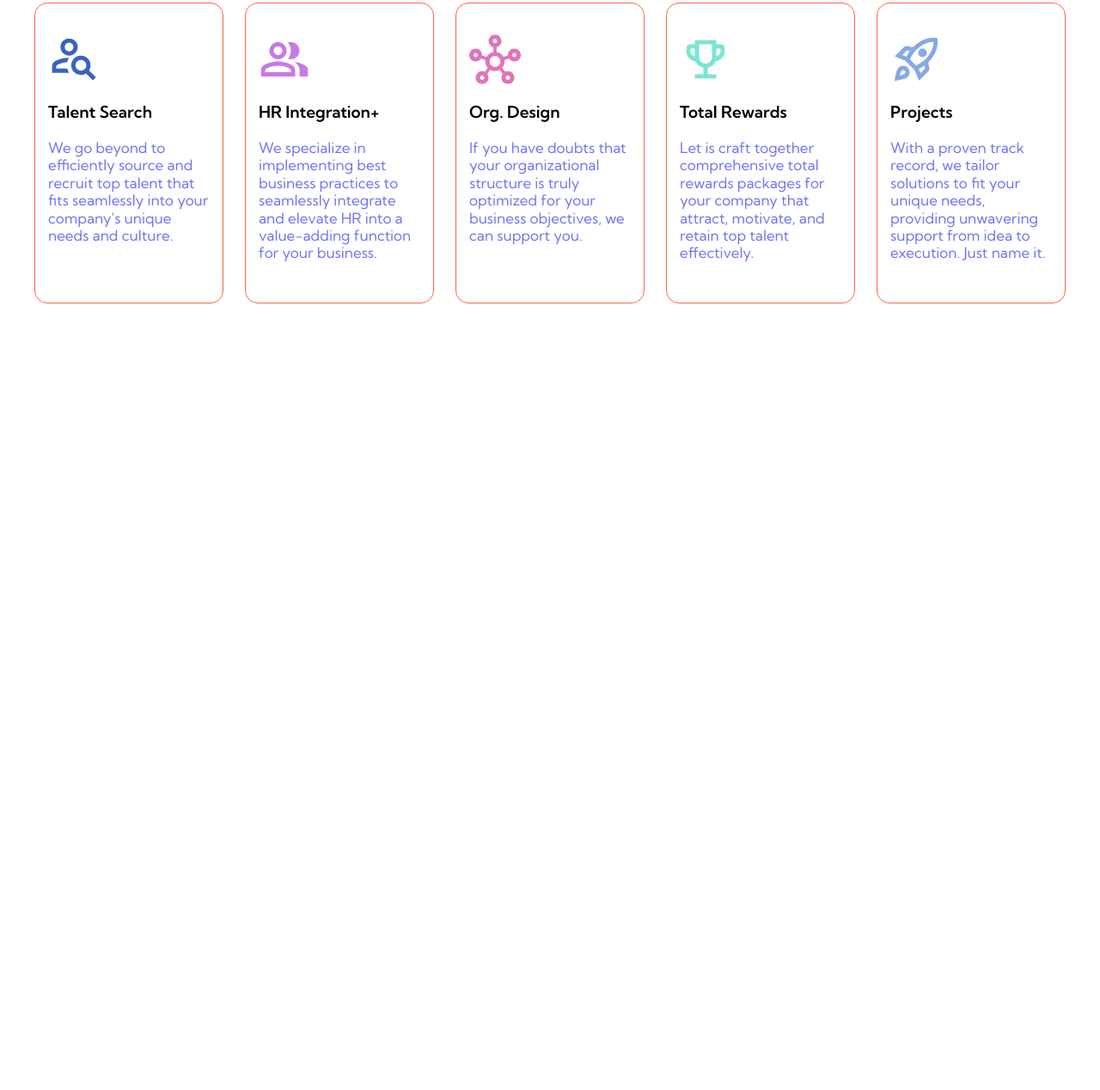
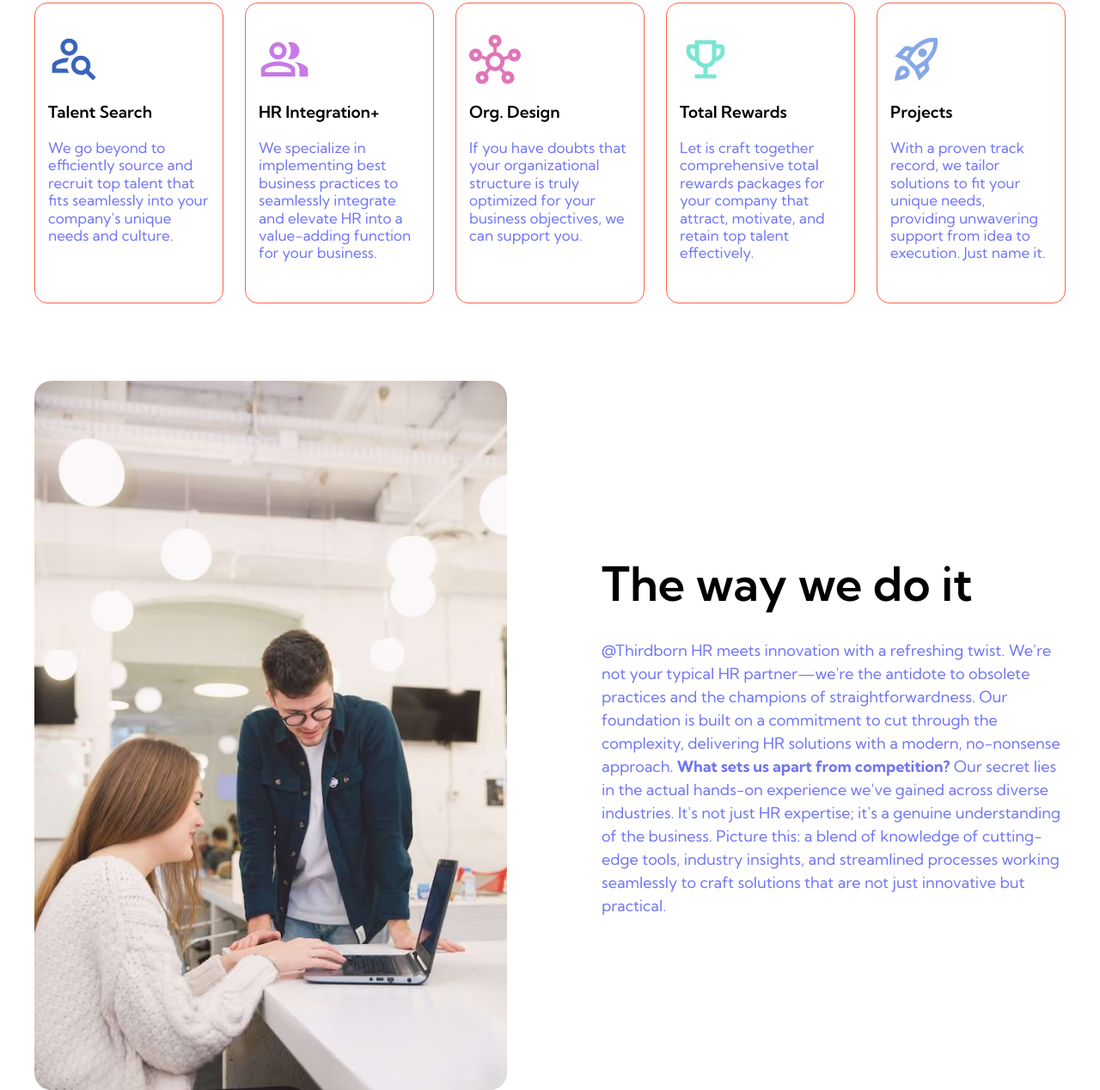
Before and after one commit to Luka-Popovic06/Product-CSS-HTML-3, a plain HTML site: page index.html in a window 1280 px wide. Shown: the part 995-2263 px from the top of the page at 86% size. Before the commit the page ends 1438 px from the top, so only its background shows below. Drawn offline with Linux system fonts and the light colour scheme.

Commit message:
Image and text editing 1

```diff
--- a/index.html
+++ b/index.html
@@ -117,6 +117,28 @@
           </p>
         </div>
       </div>
+      <div id="box-2">
+        <img class="img-box" src="picture-1.jpg" alt="#" width="550px" />
+        <div id="mini-box-2">
+          <p class="p-picture-1">The way we do it</p>
+          <p class="p-picture-2">
+            @Thirdborn HR meets innovation with a refreshing twist. We're not
+            your typical HR partner—we're the antidote to obsolete practices and
+            the champions of straightforwardness. Our foundation is built on a
+            commitment to cut through the complexity, delivering HR solutions
+            with a modern, no-nonsense approach.<strong>
+              What sets us apart from competition?</strong
+            >
+            Our secret lies in the actual hands-on experience we've gained
+            across diverse industries. It's not just HR expertise; it's a
+            genuine understanding of the business. Picture this: a blend of
+            knowledge of cutting-edge tools, industry insights, and streamlined
+            processes working seamlessly to craft solutions that are not just
+            innovative but practical.
+          </p>
+        </div>
+      </div>
+      <div id="box-3"></div>
     </div>
   </body>
 </html>
--- a/style.css
+++ b/style.css
@@ -106,3 +106,25 @@ header {
   line-height: 1.2;
   color: #6f74f4;
 }
+/*img-box-1*/
+#box-2 {
+  display: flex;
+  align-items: center;
+  margin: auto;
+  gap: 110px;
+  margin-left: 40px;
+  margin-right: 40px;
+}
+.img-box {
+  border-radius: 20px;
+}
+.p-picture-1 {
+  font-size: 55px;
+  font-weight: 600;
+  margin-bottom: 30px;
+}
+.p-picture-2 {
+  font-size: 18px;
+  line-height: 1.5;
+  color: #6f74f4;
+}
```
Also changed, not shown: picture-1.jpg (added), picture-2.jpg (added).
